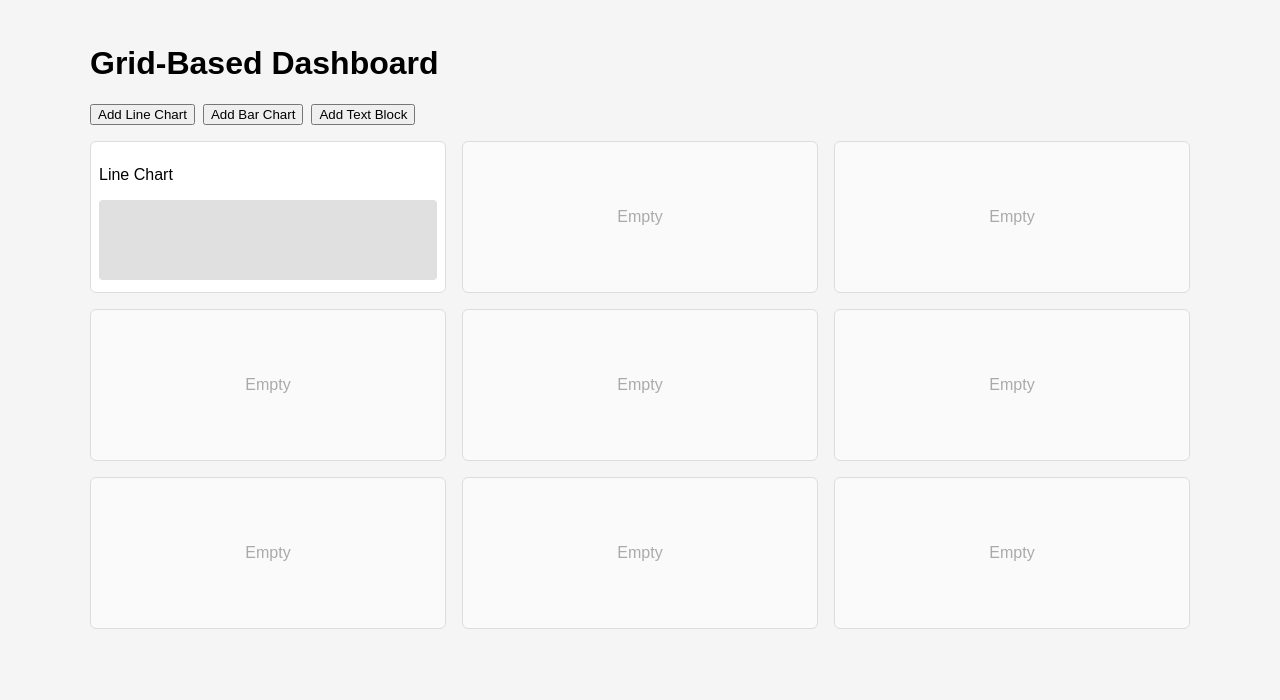
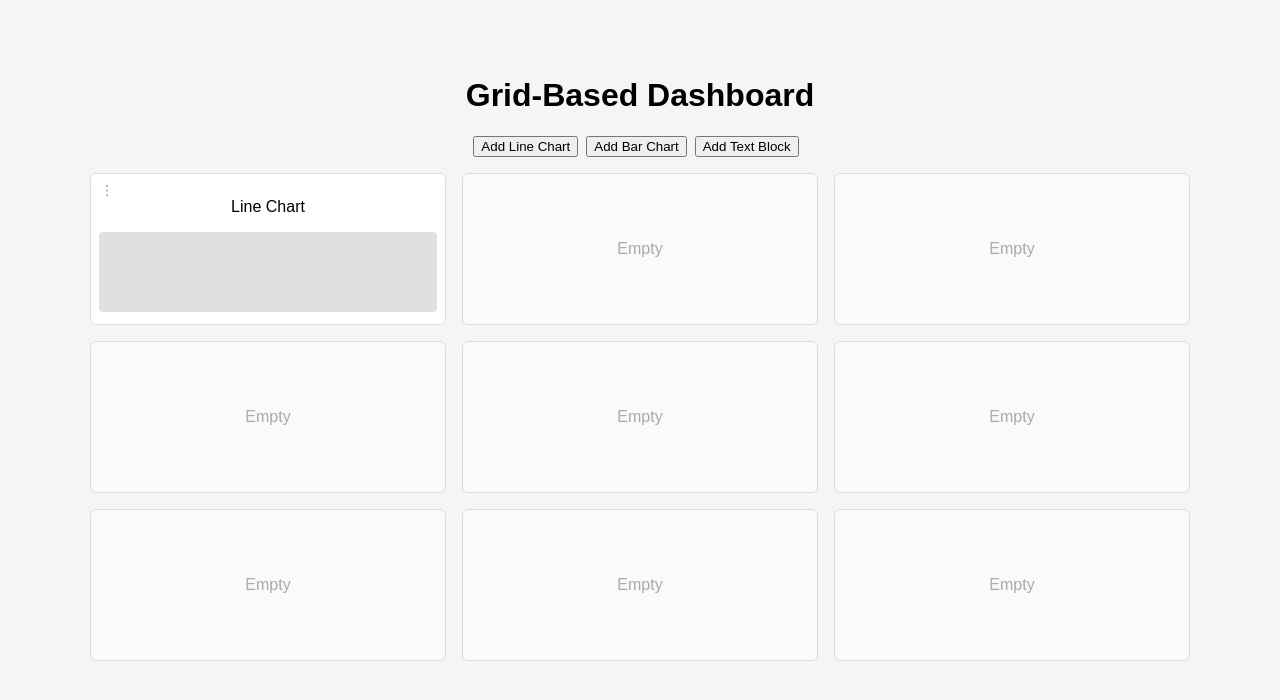
Before and after one commit to andyblacknred/ys-grid-based-dashboard, a React (Vite) app: page / in a window 1280 px wide. Both pictures are taken after a click on the button "Add Line Chart". Shown: the top 700 px of the page. Built offline with nearby package versions, Linux system fonts and the light colour scheme.

Commit message:
add dnd styles

```diff
--- a/src/App.css
+++ b/src/App.css
@@ -49,3 +49,22 @@
 .grid-cell .widget-content {
     height: 100%;
 }
+
+.drag-handle {
+    position: absolute;
+    top: 6px;
+    left: 6px;
+    width: 20px;
+    height: 20px;
+    cursor: grab;
+    display: flex;
+    align-items: center;
+    justify-content: center;
+    font-size: 14px;
+    color: #888;
+    outline: none;
+}
+
+.drag-handle:active {
+    cursor: grabbing;
+}
--- a/src/App.tsx
+++ b/src/App.tsx
@@ -1,5 +1,6 @@
 import Controls from './components/Controls';
 import Grid from './components/Grid';
+import './App.css'
 
 function App() {
     return (
--- a/src/components/Widget.tsx
+++ b/src/components/Widget.tsx
@@ -13,12 +13,12 @@ type WidgetProps = {
 const Widget: React.FC<WidgetProps> = ({ index, widget }) => {
     const { deleteWidget } = useDashboard();
 
-    // every grid cell is a drop target
+    // make every grid cell a drop target
     const { setNodeRef: setDroppableRef, isOver } = useDroppable({
         id: index.toString(),
     });
 
-    // only non-empty cells are draggable
+    // make the widget draggable
     const {
         setNodeRef: setDraggableRef,
         listeners,
@@ -47,13 +47,12 @@ const Widget: React.FC<WidgetProps> = ({ index, widget }) => {
             }`}
         >
             {widget ? (
-                <div
-                    ref={setDraggableRef}
-                    className="widget-content"
-                    style={style}
-                    {...listeners}
-                    {...attributes}
-                >
+                <div ref={setDraggableRef} className="widget-content" style={style}>
+                    {/* drag handle */}
+                    <div className="drag-handle" {...listeners} {...attributes}>
+                        ⋮
+                    </div>
+
                     <button
                         type="button"
                         className="delete-button"
```
